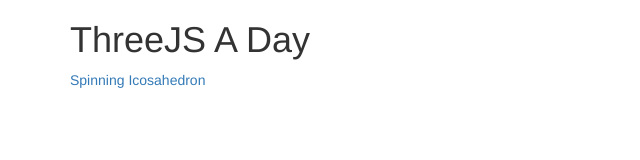
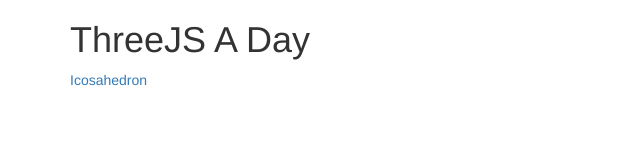
Before and after one commit to edmundquintero/threejs-playground, a plain HTML site: page index.html in a window 1280 px wide. Shown: the full height of the page, 0-640 px from the left. Drawn offline with nearby package versions, Linux system fonts and the light colour scheme.

Commit message:
Changed link text

```diff
--- a/index.html
+++ b/index.html
@@ -7,7 +7,7 @@
   <body>
     <div class="container">
       <h1>ThreeJS A Day</h1>
-      <a href='day1/index.html'>Spinning Icosahedron</a>
+      <a href='day1/index.html'>Icosahedron</a>
     </div>
   </body>
 </html>
```
